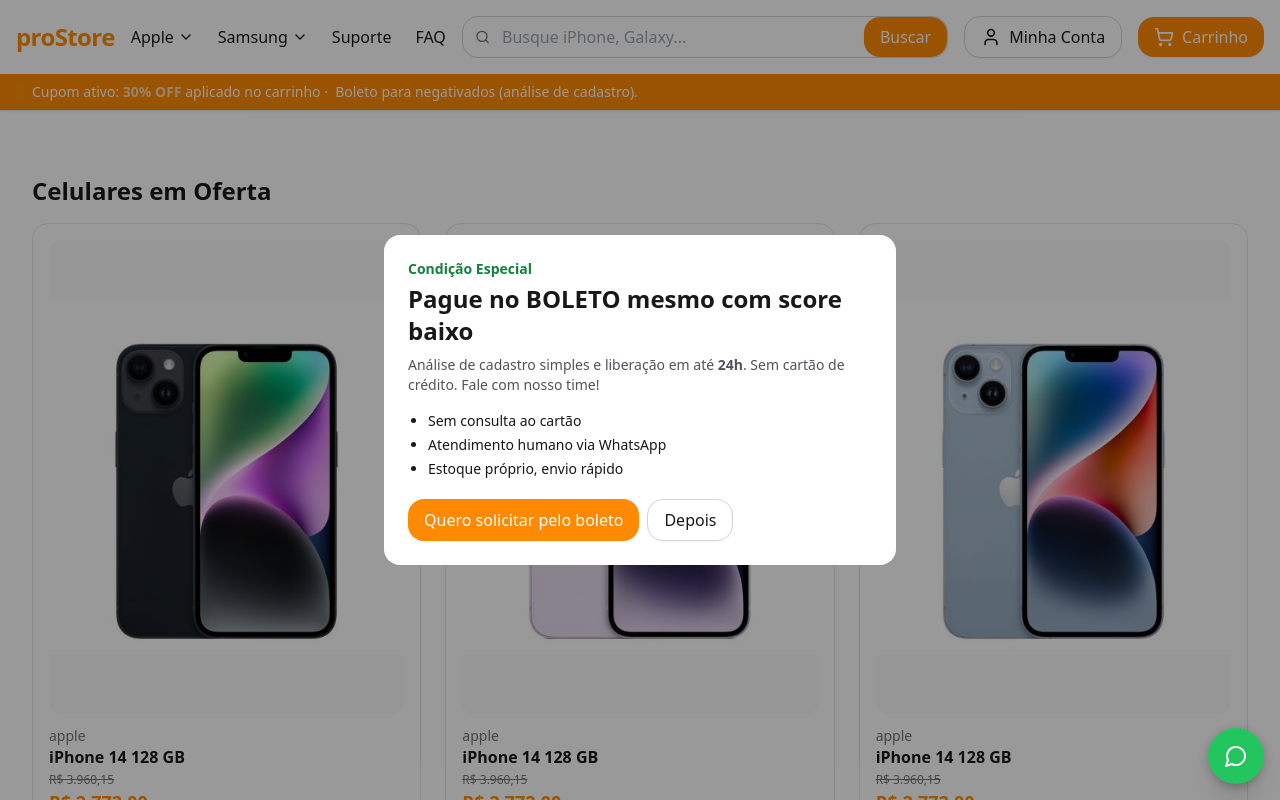
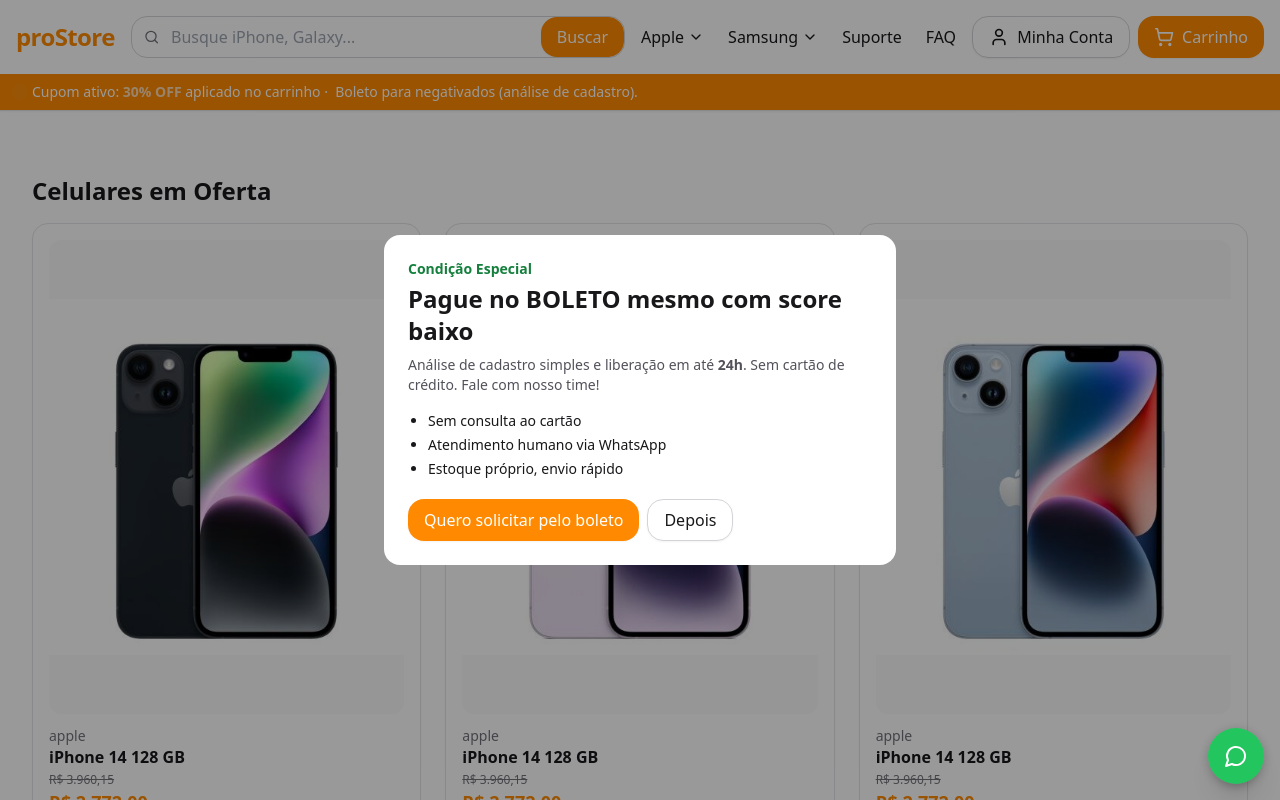
Before and after one commit to blogmarinaluz/SiteOficial, a Next.js app: page / in a window 1280 px wide. Shown: the top 800 px of the page. Built offline with nearby package versions, Linux system fonts and the light colour scheme.

Commit message:
Update Header.tsx

```diff
--- a/src/components/Header.tsx
+++ b/src/components/Header.tsx
@@ -5,23 +5,36 @@ import { ShoppingCart, User, ChevronDown, Search } from "lucide-react";
 import products from "@/data/products.json";
 import { useCart } from "@/hooks/useCart";
 
-/** Pega o "nome base" do modelo (sem GB/cor) */
-function baseModelName(p: any) {
+/** Capitaliza marca (apple → Apple, samsung → Samsung) */
+function capBrand(b?: string) {
+  const m = String(b || "").toLowerCase();
+  if (m === "apple") return "Apple";
+  if (m === "samsung") return "Samsung";
+  return m.replace(/^\w/, (c) => c.toUpperCase());
+}
+/** title case simples: "iphone 14 plus" → "iPhone 14 Plus" */
+function titleCase(s: string) {
+  return s
+    .toLowerCase()
+    .split(/\s+/)
+    .map((w) =>
+      /^(e|de|da|do|dos|das)$/.test(w) ? w : w.replace(/^\w/, (c) => c.toUpperCase())
+    )
+    .join(" ");
+}
+/** nome-base sem GB/cor (ex.: "iphone 14 plus") */
+function baseModel(p: any) {
   if (p.model_base) return String(p.model_base);
-  if (p.model_key) {
-    // Ex.: "iphone 14" já serve p/ buscar todas as variações
-    return String(p.model_key).replace(/_/g, " ");
+  if (p.model_key) return String(p.model_key).replace(/_/g, " ");
+  let s = String(p.name || "");
+  s = s.replace(/\b(64|128|256|512|1024|1tb)\s*gb?\b/gi, "");
+  s = s.replace(/\s-\s.*$/g, "");
+  return s.trim() || "Modelo";
 }
-  let s = String(p.name || "");
-  s = s.replace(/\b(64|128|256|512|1024|1tb)\s*gb?\b/gi, ""); // remove GB
-  s = s.replace(/\s-\s.*$/g, ""); // remove “- cor …”
-  return s.trim();
+/** chave p/ agrupar */
+function modelKey(p: any) {
+  return (p.model_key || baseModel(p)).toLowerCase().trim();
 }
-/** Chave de agrupamento (modelo) */
-function modelKey(p: any) {
-  return (p.model_key || baseModelName(p)).toLowerCase().trim();
-}
-/** Únicos por modelo */
 function uniqueModels(list: any[]) {
   const map = new Map<string, any>();
   for (const p of list) {
@@ -30,6 +43,10 @@ function uniqueModels(list: any[]) {
   }
   return Array.from(map.values());
 }
+/** “Apple iPhone 14” */
+function prettyLabel(p: any) {
+  return `${capBrand(p.brand)} ${titleCase(baseModel(p))}`.replace(/\s+/g, " ").trim();
+}
 
 export function Header() {
   const [q, setQ] = useState("");
@@ -37,24 +54,15 @@ export function Header() {
   const count = items.reduce((s, i) => s + i.qty, 0);
 
   const appleModels = useMemo(() => {
-    const arr = (products as any[]).filter(
-      (p) => String(p.brand || "").toLowerCase() === "apple"
-    );
-    return uniqueModels(arr)
-      .map((p) => ({ label: baseModelName(p), q: modelKey(p) }))
-      .slice(0, 14);
+    const arr = (products as any[]).filter((p) => String(p.brand).toLowerCase() === "apple");
+    return uniqueModels(arr).map((p) => ({ label: prettyLabel(p), q: modelKey(p) })).slice(0, 14);
+  }, []);
+  const samsungModels = useMemo(() => {
+    const arr = (products as any[]).filter((p) => String(p.brand).toLowerCase() === "samsung");
+    return uniqueModels(arr).map((p) => ({ label: prettyLabel(p), q: modelKey(p) })).slice(0, 14);
   }, []);
 
-  const samsungModels = useMemo(() => {
-    const arr = (products as any[]).filter(
-      (p) => String(p.brand || "").toLowerCase() === "samsung"
-    );
-    return uniqueModels(arr)
-      .map((p) => ({ label: baseModelName(p), q: modelKey(p) }))
-      .slice(0, 14);
-  }, []);
-
-  // Dropdown que não some
+  // Dropdown estável (não some quando vai clicar)
   const [open, setOpen] = useState<null | "apple" | "samsung">(null);
   let timer: any;
   function onEnter(k: "apple" | "samsung") {
@@ -69,14 +77,29 @@ export function Header() {
 
   return (
     <header className="header">
-      <div className="container py-4 flex items-center gap-4">
-        {/* Marca com S maiúsculo */}
+      <div className="container py-4 grid grid-cols-[auto,1fr,auto,auto] gap-4 items-center">
+        {/* LOGO (alinhado com tudo) */}
         <Link href="/" className="text-2xl font-extrabold text-accent tracking-tight">
           proStore
         </Link>
 
-        <nav className="hidden md:flex gap-6">
-          {/* APPLE */}
+        {/* BUSCA central realmente alinhada */}
+        <form action="/buscar" className="flex">
+          <div className="w-full flex items-center border border-zinc-300 rounded-2xl overflow-hidden">
+            <Search className="w-5 h-5 ml-3 text-zinc-500" />
+            <input
+              name="q"
+              value={q}
+              onChange={(e) => setQ(e.target.value)}
+              placeholder="Busque iPhone, Galaxy..."
+              className="w-full px-3 py-2 outline-none"
+            />
+            <button className="btn-primary rounded-none rounded-r-2xl px-4">Buscar</button>
+          </div>
+        </form>
+
+        {/* MENU alinhado */}
+        <nav className="hidden md:flex gap-6 justify-self-end">
           <div
             className="relative"
             onMouseEnter={() => onEnter("apple")}
@@ -106,7 +129,6 @@ export function Header() {
             )}
           </div>
 
-          {/* SAMSUNG */}
           <div
             className="relative"
             onMouseEnter={() => onEnter("samsung")}
@@ -136,31 +158,19 @@ export function Header() {
             )}
           </div>
 
-          <Link className="menu-link" href="/central-de-ajuda">Suporte</Link>
-          <Link className="menu-link" href="/faq">FAQ</Link>
+          <Link className="menu-link" href="/central-de-ajuda">
+            Suporte
+          </Link>
+          <Link className="menu-link" href="/faq">
+            FAQ
+          </Link>
         </nav>
 
-        {/* BUSCA compacta e alinhada */}
-        <form action="/buscar" className="ml-auto flex-1 flex max-w-xl">
-          <div className="w-full flex items-center border border-zinc-300 rounded-2xl overflow-hidden">
-            <Search className="w-5 h-5 ml-3 text-zinc-500" />
-            <input
-              name="q"
-              value={q}
-              onChange={(e) => setQ(e.target.value)}
-              placeholder="Busque iPhone, Galaxy..."
-              className="w-full px-3 py-2 outline-none"
-            />
-            <button className="btn-primary rounded-none rounded-r-2xl px-4">
-              Buscar
-            </button>
-          </div>
-        </form>
-
-        <Link className="btn-outline relative hidden sm:inline-flex" href="/minha-conta">
+        {/* Ações (conta/carrinho) */}
+        <div className="flex gap-2 justify-self-end">
+          <Link className="btn-outline hidden sm:inline-flex" href="/minha-conta">
             <User className="w-5 h-5 mr-2" /> Minha Conta
           </Link>
-
           <Link className="btn-primary relative" href="/carrinho">
             <ShoppingCart className="w-5 h-5 mr-2" /> Carrinho
             {count > 0 && (
@@ -170,8 +180,9 @@ export function Header() {
             )}
           </Link>
         </div>
+      </div>
 
-      {/* BARRA DE AVISO melhoradinha, com pulso no cupom */}
+      {/* BAR */}
       <div className="bg-accent text-white">
         <div className="container py-2 text-sm flex items-center gap-2">
           <span className="inline-flex h-2 w-2 rounded-full bg-white animate-ping" />
```
Lines whose indentation alone changed are shown as unchanged.
